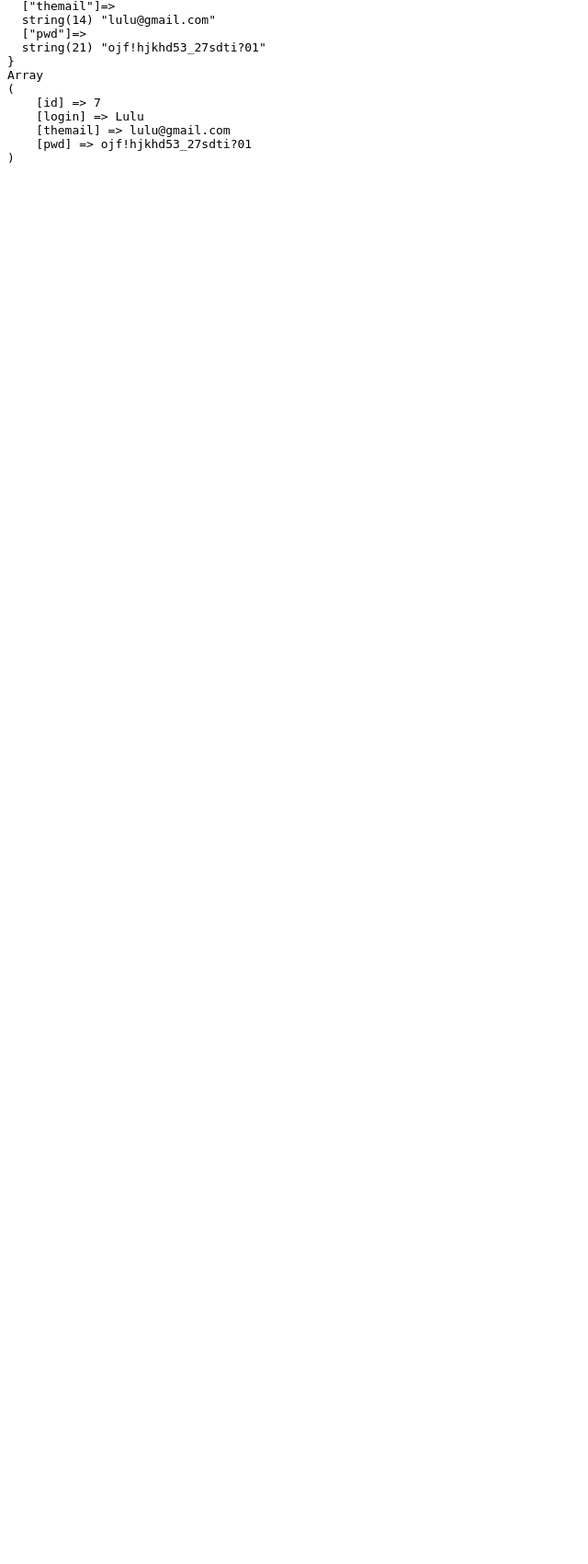
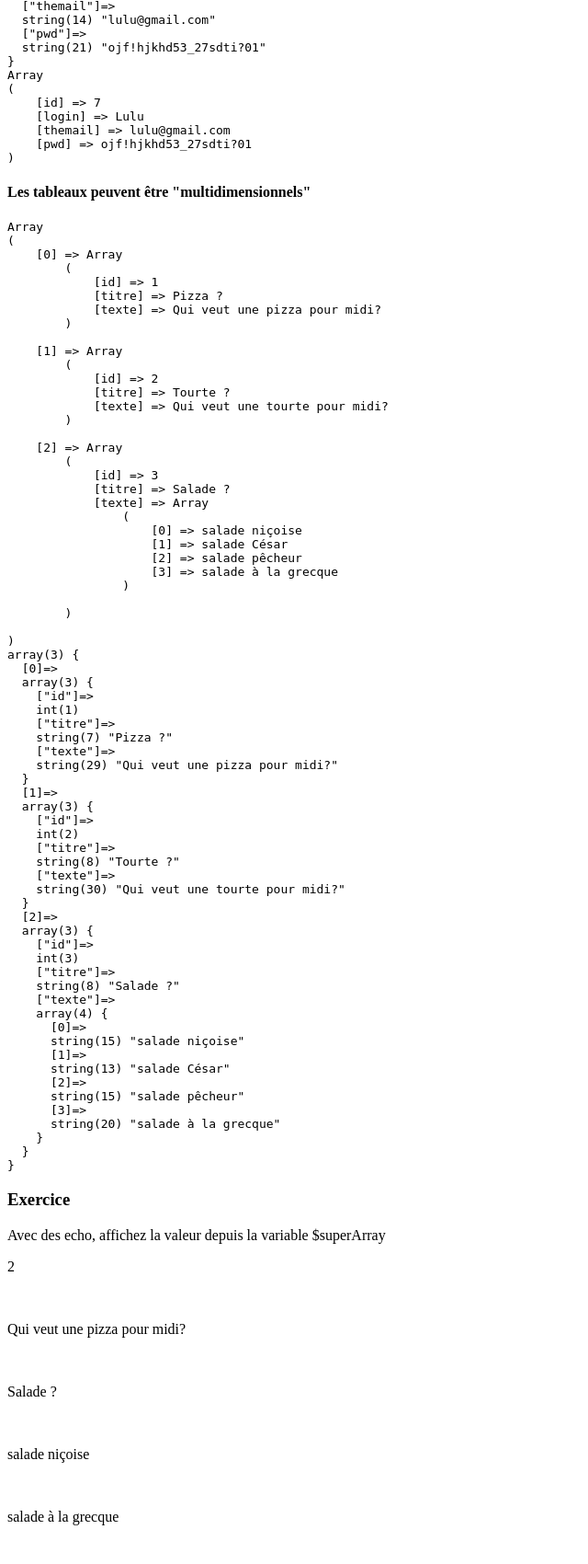
Before and after one commit to WebDevCF2m2020/basePHP, a PHP site: page /05-types-de-variables.php in a window 1280 px wide; the page is wider, and only the part inside the window is pictured. Shown: the part 2243-3943 px from the top of that part at 92% size, without its empty margins (0-640 px from the left). Before the commit the page ends 2420 px from the top of that part, so only its background shows below. Run offline with PHP 8.4, Linux system fonts and the light colour scheme.

Commit message:
exercice 05-types-de-variables.php

```diff
--- a/05-types-de-variables.php
+++ b/05-types-de-variables.php
@@ -145,5 +145,56 @@ echo "login vaut : {$tabAssoc['login']} <br>";
     print_r($tabAssoc);
 
     ?></pre>
+<h4>Les tableaux peuvent être "multidimensionnels"</h4>
+<?php
+$superArray = [
+  [
+      "id"=>1,
+      "titre"=>"Pizza ?",
+      "texte"=>"Qui veut une pizza pour midi?",
+  ],
+  [
+      "id"=>2,
+      "titre"=>"Tourte ?",
+      "texte"=>"Qui veut une tourte pour midi?",
+  ],
+  [
+      "id"=>3,
+      "titre"=>"Salade ?",
+      "texte"=>[
+          "salade niçoise",
+          "salade César",
+          "salade pêcheur",
+          "salade à la grecque",
+      ],
+  ],
+];
+?>
+<pre><?php
+    print_r($superArray);
+    var_dump($superArray);
+    ?></pre>
+<h3>Exercice</h3>
+<p>Avec des echo, affichez la valeur depuis la variable $superArray</p>
+<p>2</p>
+<?php
+
+?><br>
+<p>Qui veut une pizza pour midi?</p>
+<?php
+
+?><br>
+<p>Salade ?</p>
+<?php
+
+?><br>
+<p>salade niçoise</p>
+<?php
+
+?><br>
+<p>salade à la grecque</p>
+<?php
+
+?><br>
 </body>
 </html>
```
